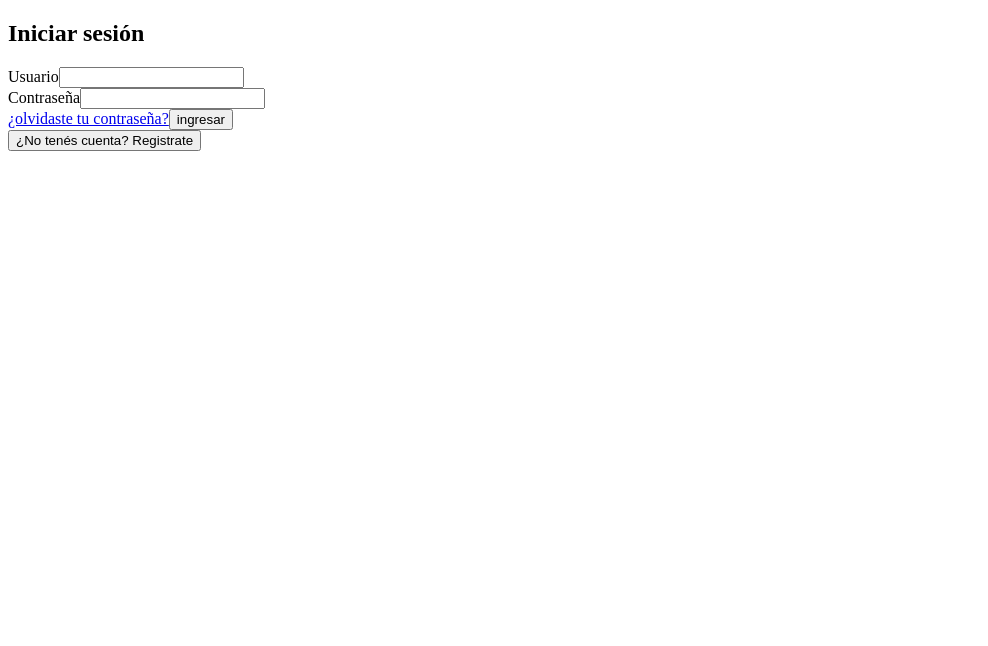
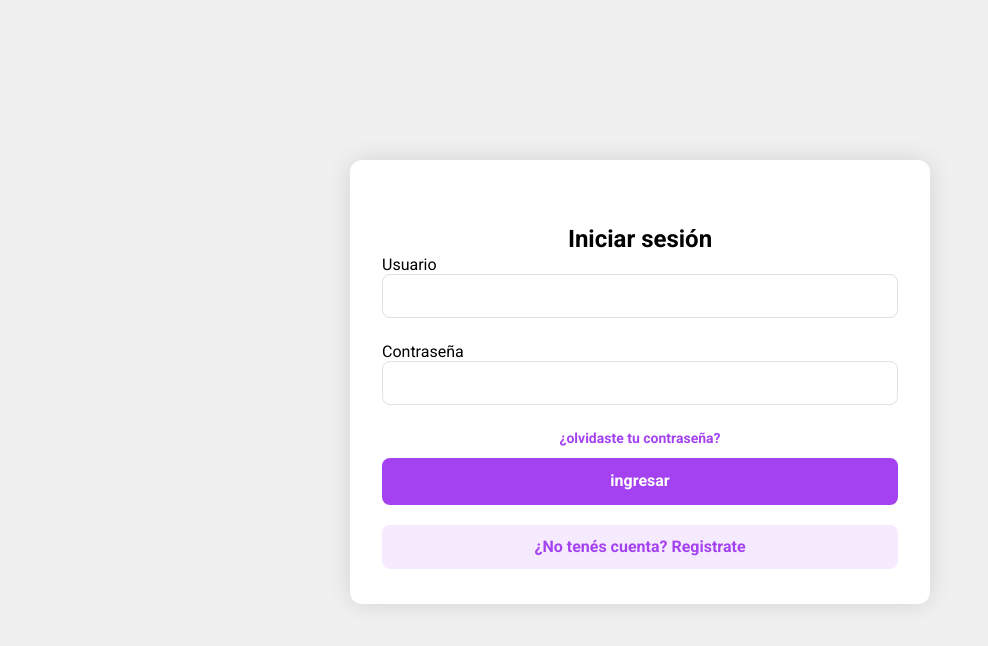
Before and after one commit to lucashaendel/webAPP-Reserva-de-turno, a Next.js app: page / in a window 1280 px wide. Shown: the top 646 px of the page, without its empty margins (0-988 px from the left). Built offline with nearby package versions, Linux system fonts and the light colour scheme.

Commit message:
arreglo de bug

```diff
--- /dev/null
+++ b/pages/_app.js
@@ -0,0 +1,14 @@
+import "../styles/base/global.scss";
+import "../styles/style.scss";
+// import Navbar from "../../comps/Navbar";
+// <Navbar />
+
+function MyApp({ Component, pageProps }) {
+  return (
+    <>
+      <Component {...pageProps} />
+    </>
+  );
+}
+
+export default MyApp;
```
Also changed, not shown: 1 other file (tests, documents, lock files or other folders).
